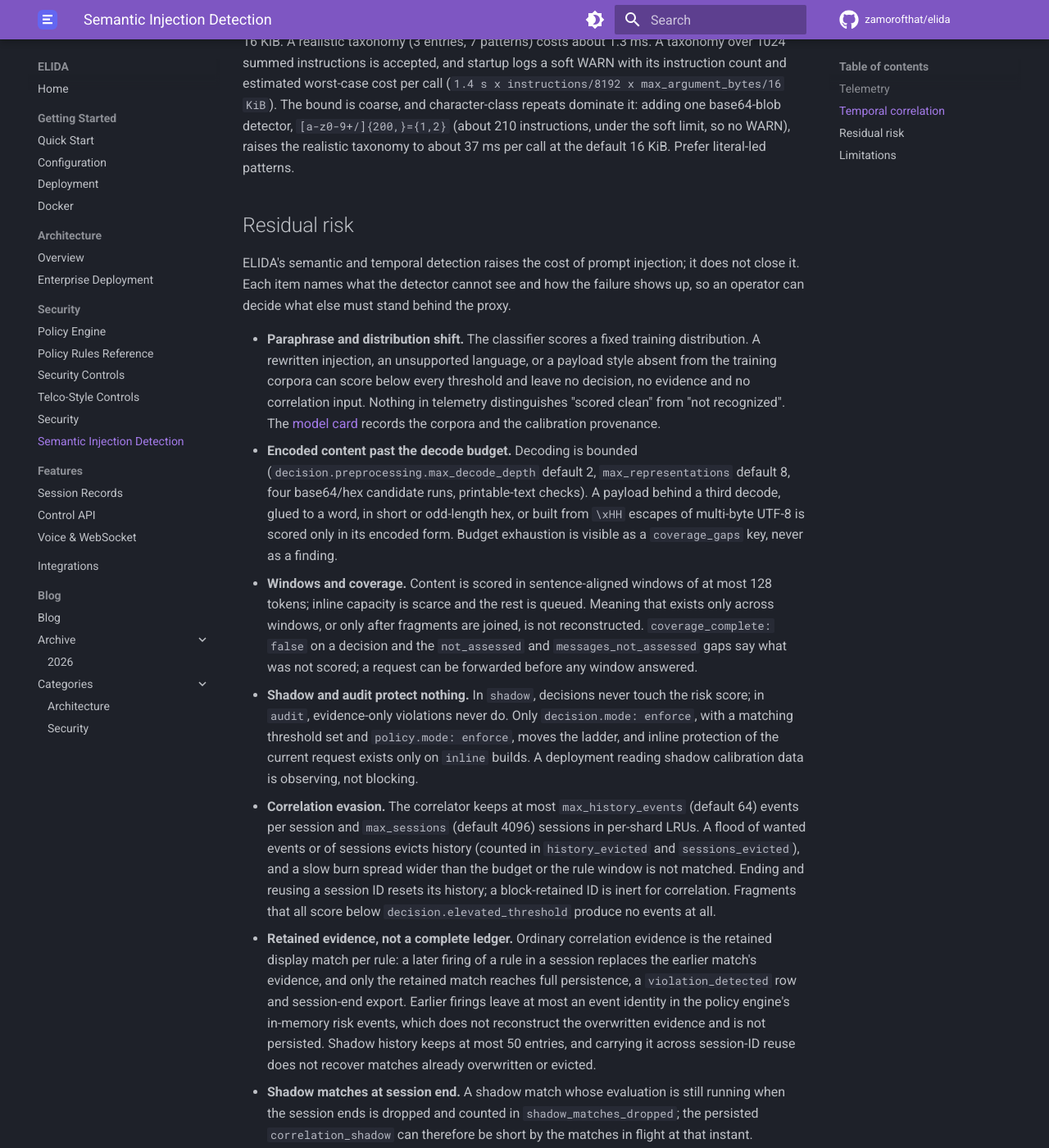
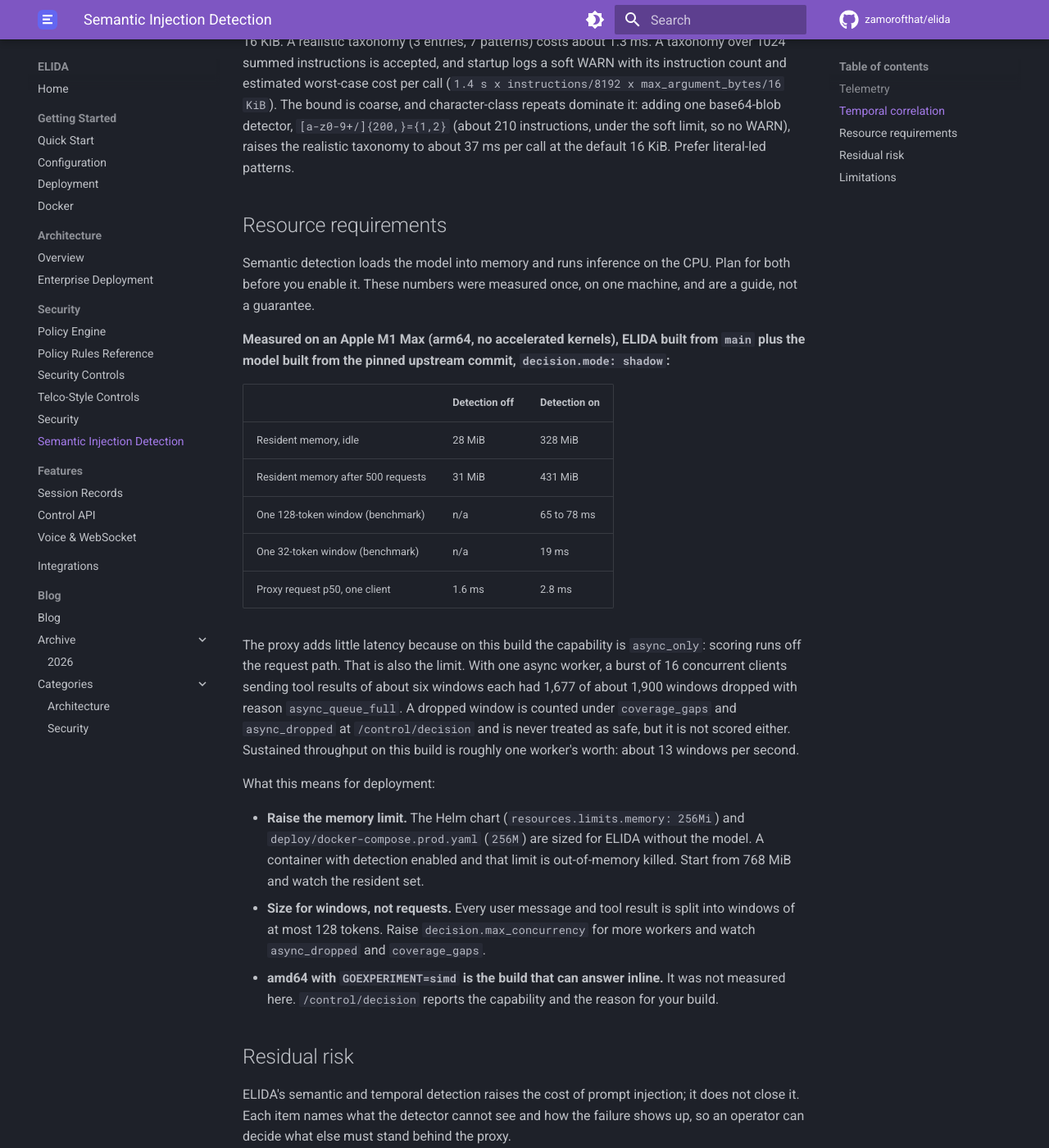
Before and after one commit to zamorofthat/elida, an MkDocs documentation site: the page built from docs/semantic-detection.md, in a window 1280 px wide and 1400 px high, scrolled down 5951 px. Shown: the whole window at 82% size. Built offline with MkDocs 1.6.1 and Material for MkDocs 9.7.7, drawn with Linux system fonts in a browser that asks for light colours; comment, search, counter and statistics services are not loaded.

Commit message:
docs(semantic): state memory and throughput requirements for enabling detection

```diff
--- a/docs/semantic-detection.md
+++ b/docs/semantic-detection.md
@@ -284,6 +284,45 @@ detector, `[a-z0-9+/]{200,}={1,2}` (about 210 instructions, under the soft
 limit, so no WARN), raises the realistic taxonomy to about 37 ms per call
 at the default 16 KiB. Prefer literal-led patterns.
 
+## Resource requirements
+
+Semantic detection loads the model into memory and runs inference on the CPU.
+Plan for both before you enable it. These numbers were measured once, on one
+machine, and are a guide, not a guarantee.
+
+**Measured on an Apple M1 Max (arm64, no accelerated kernels), ELIDA built from
+`main` plus the model built from the pinned upstream commit, `decision.mode: shadow`:**
+
+| | Detection off | Detection on |
+|---|---|---|
+| Resident memory, idle | 28 MiB | 328 MiB |
+| Resident memory after 500 requests | 31 MiB | 431 MiB |
+| One 128-token window (benchmark) | n/a | 65 to 78 ms |
+| One 32-token window (benchmark) | n/a | 19 ms |
+| Proxy request p50, one client | 1.6 ms | 2.8 ms |
+
+The proxy adds little latency because on this build the capability is
+`async_only`: scoring runs off the request path. That is also the limit. With
+one async worker, a burst of 16 concurrent clients sending tool results of
+about six windows each had 1,677 of about 1,900 windows dropped with reason
+`async_queue_full`. A dropped window is counted under `coverage_gaps` and
+`async_dropped` at `/control/decision` and is never treated as safe, but it is
+not scored either. Sustained throughput on this build is roughly one worker's
+worth: about 13 windows per second.
+
+What this means for deployment:
+
+- **Raise the memory limit.** The Helm chart (`resources.limits.memory: 256Mi`)
+  and `deploy/docker-compose.prod.yaml` (`256M`) are sized for ELIDA without
+  the model. A container with detection enabled and that limit is
+  out-of-memory killed. Start from 768 MiB and watch the resident set.
+- **Size for windows, not requests.** Every user message and tool result is
+  split into windows of at most 128 tokens. Raise `decision.max_concurrency`
+  for more workers and watch `async_dropped` and `coverage_gaps`.
+- **amd64 with `GOEXPERIMENT=simd` is the build that can answer inline.** It
+  was not measured here. `/control/decision` reports the capability and the
+  reason for your build.
+
 ## Residual risk
 
 ELIDA's semantic and temporal detection raises the cost of prompt injection;
```
Also changed, not shown: 1 other file.
